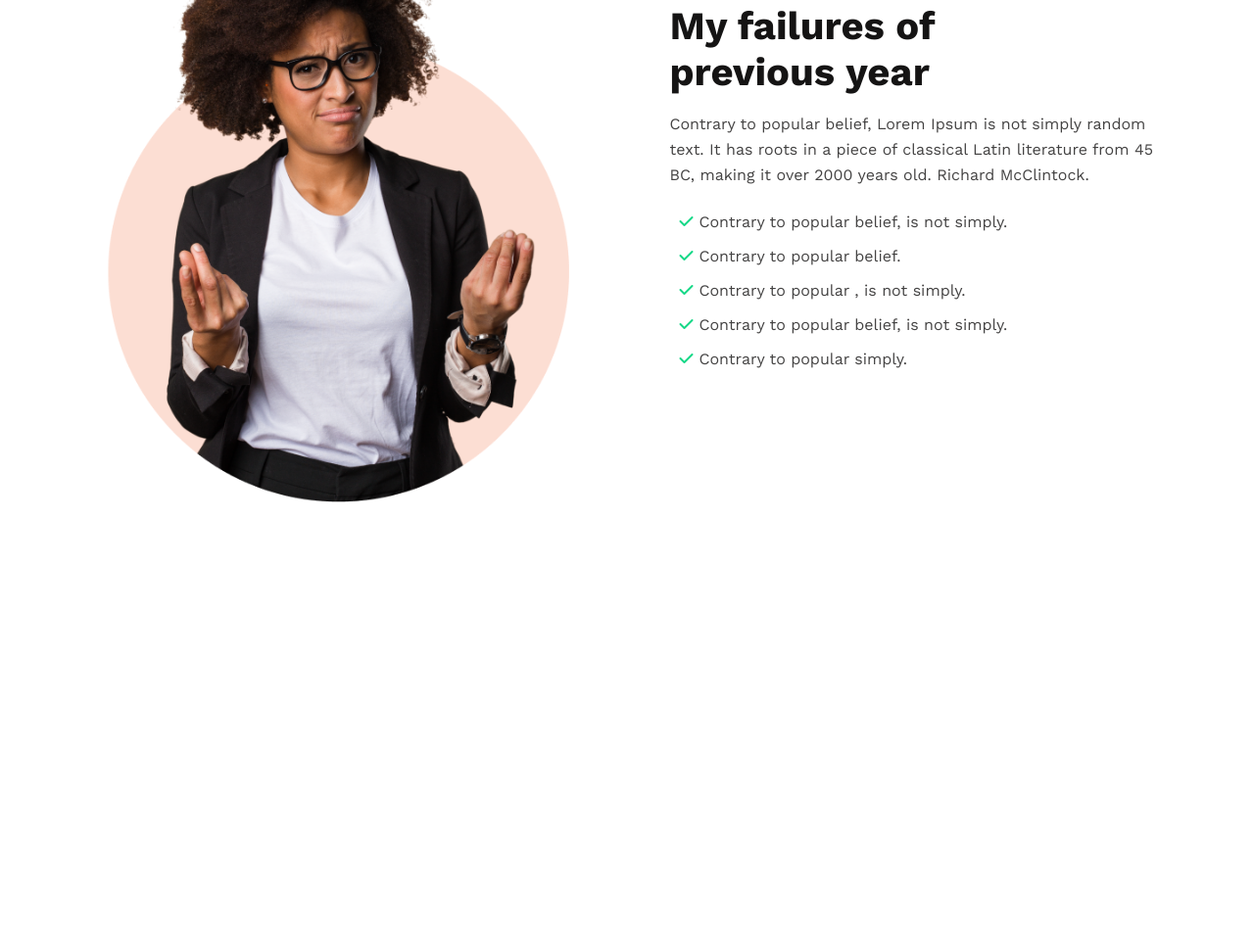
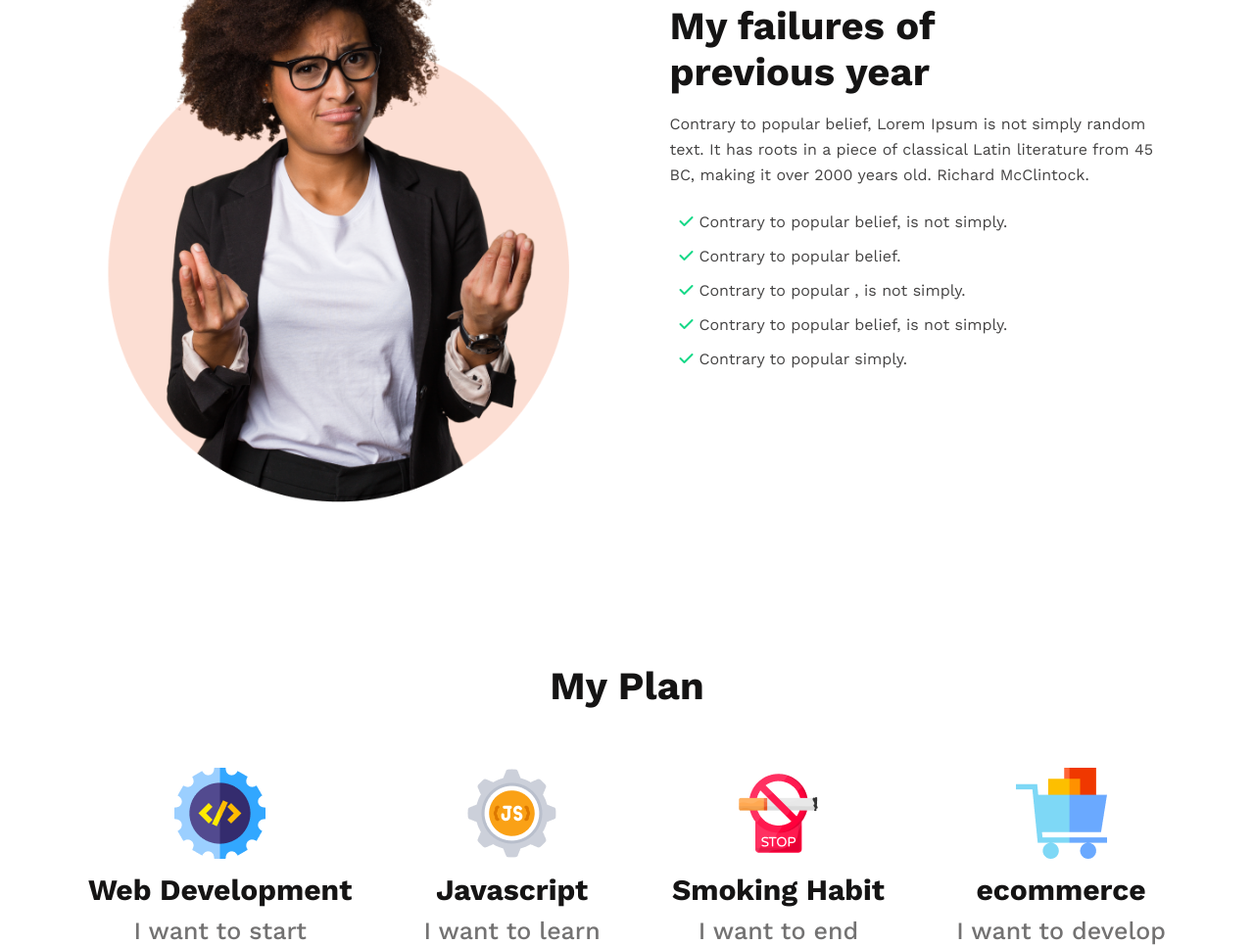
Before and after one commit to AbdurRahman1-Dev/Assignment-1, a plain HTML site: page index.html in a window 1280 px wide. Shown: the part 1031-1996 px from the top of the page at 98% size. Before the commit the page ends 1648 px from the top, so only its background shows below. Drawn offline with nearby package versions, Linux system fonts and the light colour scheme.

Commit message:
my plan section

```diff
--- a/index.html
+++ b/index.html
@@ -55,5 +55,42 @@
     </div>
  </section>
 
+
+
+ <!-- My Plan Section -->
+
+ <section class="container">
+    <div class="my-plan">
+      <h3>My Plan</h3>
+      <div class="my-plan-list">
+
+        <div class="plans">
+          <img src="./images/icons/web.png" alt="">
+          <h4>Web Development</h4>
+          <p>I want to start</p>
+        </div>
+
+        <div class="plans">
+          <img src="./images/icons/js.png" alt="">
+          <h4>Javascript</h4>
+          <p>I want to learn</p>
+        </div>
+
+        <div class="plans">
+          <img src="./images/icons/smoke.png" alt="">
+          <h4>Smoking Habit</h4>
+          <p>I want to end</p>
+        </div>
+
+        <div class="plans">
+          <img src="./images/icons/ecom.png" alt="">
+          <h4>ecommerce</h4>
+          <p>I want to develop</p>
+        </div>
+
+      </div>
+    </div>
+ </section>
+
 </body>
 </html>
--- a/style.css
+++ b/style.css
@@ -112,3 +112,38 @@ color: #151414;
   padding: 5px;
   color: #16D887;
 }
+
+
+/* My Plans sectone style */
+
+.my-plan h3{
+  font-weight: 700;
+  font-size: 40px;
+  line-height: 47px;
+  text-align: center;
+  padding: 60px 0px;
+  color: #151414;
+}
+
+.my-plan-list{
+  display: flex;
+  justify-content: space-between;
+  align-items: center;
+  text-align: center;
+}
+
+.plans h4{
+  font-weight: 700;
+  font-size: 30px;
+  line-height: 35px;
+  text-align: center;
+  color: #151414;
+  padding: 10px 0px;
+}
+
+.plans p{
+  font-weight: 500;
+  font-size: 25px;
+  line-height: 29px;
+  color: #737272;
+}
```
